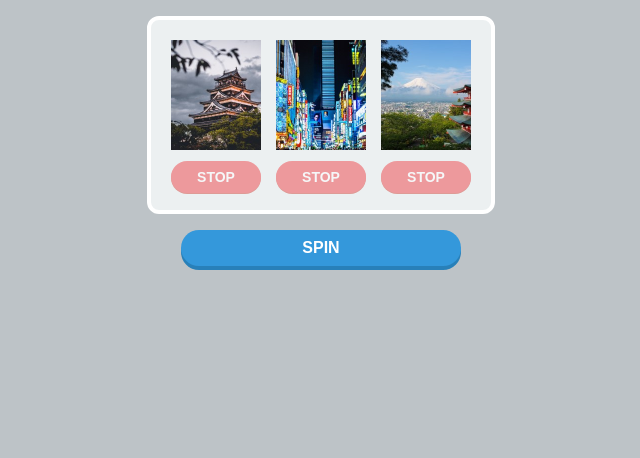
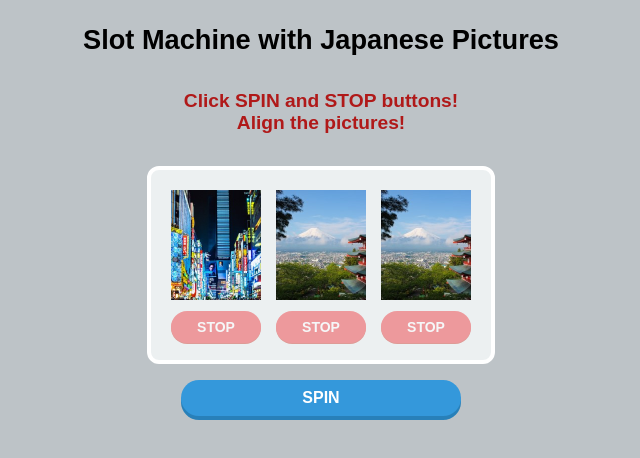
Before and after one commit to KoiCode7/Slot-Machine-Game, a plain HTML site: page index.html in a window 1280 px wide. Shown: the whole page, without its empty margins (319-959 px from the left). Drawn offline with Linux system fonts and the light colour scheme.

Commit message:
Edited a code

```diff
--- a/css/style.css
+++ b/css/style.css
@@ -3,6 +3,25 @@ body {
   font-size: 16px;
   font-weight: bold;
   font-family: Arial, Helvetica, sans-serif;
+}
+
+.container {
+  display: flex;
+  flex-wrap: wrap;
+text-align: center;
+}
+
+.container h1 {
+  width: 100%;
+  font-size: 1.7rem;
+  margin-top: 16px;
+}
+
+.container p {
+  width: 100%;
+  font-size: 1.2rem;
+  color: #b01919;
+  margin: 16px 0;
 }
 
 main {
@@ -93,6 +112,7 @@ main {
   line-height: 36px;
   transform: translateY(-200px) scale(1.5);
   user-select: none;
+  color: red;
 }
 
 .hidden {
--- a/index.html
+++ b/index.html
@@ -8,11 +8,19 @@
     <link rel="stylesheet" href="css/style.css" />
   </head>
   <body>
+    <div class="container">
+      <h1>Slot Machine with Japanese Pictures</h1>
+      <p>
+        Click SPIN and STOP buttons!<br />
+        Align the pictures!
+      </p>
+    </div>
+
     <main></main>
 
     <div id="spin">SPIN</div>
 
-    <p id="message" class="win hidden">Congratulations!! <br />You win!!</p>
+    <p id="message" class="win hidden">Congratulations!! <br>Come visit Japan!</p>
 
     <script src="js/main.js"></script>
   </body>
--- a/js/main.js
+++ b/js/main.js
@@ -40,7 +40,11 @@
     }
 
     getRandomImage() {
-      const images = ["img/bamboos (Custom).jpg", "img/castle (Custom).jpg", "img/downtown (Custom).jpg", "img/mtFuji (Custom).jpg", "img/temple (Custom).jpg"];
+      const images = [
+        "img/downtown (Custom).jpg",
+        "img/mtFuji (Custom).jpg",
+        "img/temple (Custom).jpg" /*"img/bamboos (Custom).jpg",*/ /*"img/castle (Custom).jpg",*/,
+      ];
       return images[Math.floor(Math.random() * images.length)];
     }
 
```
